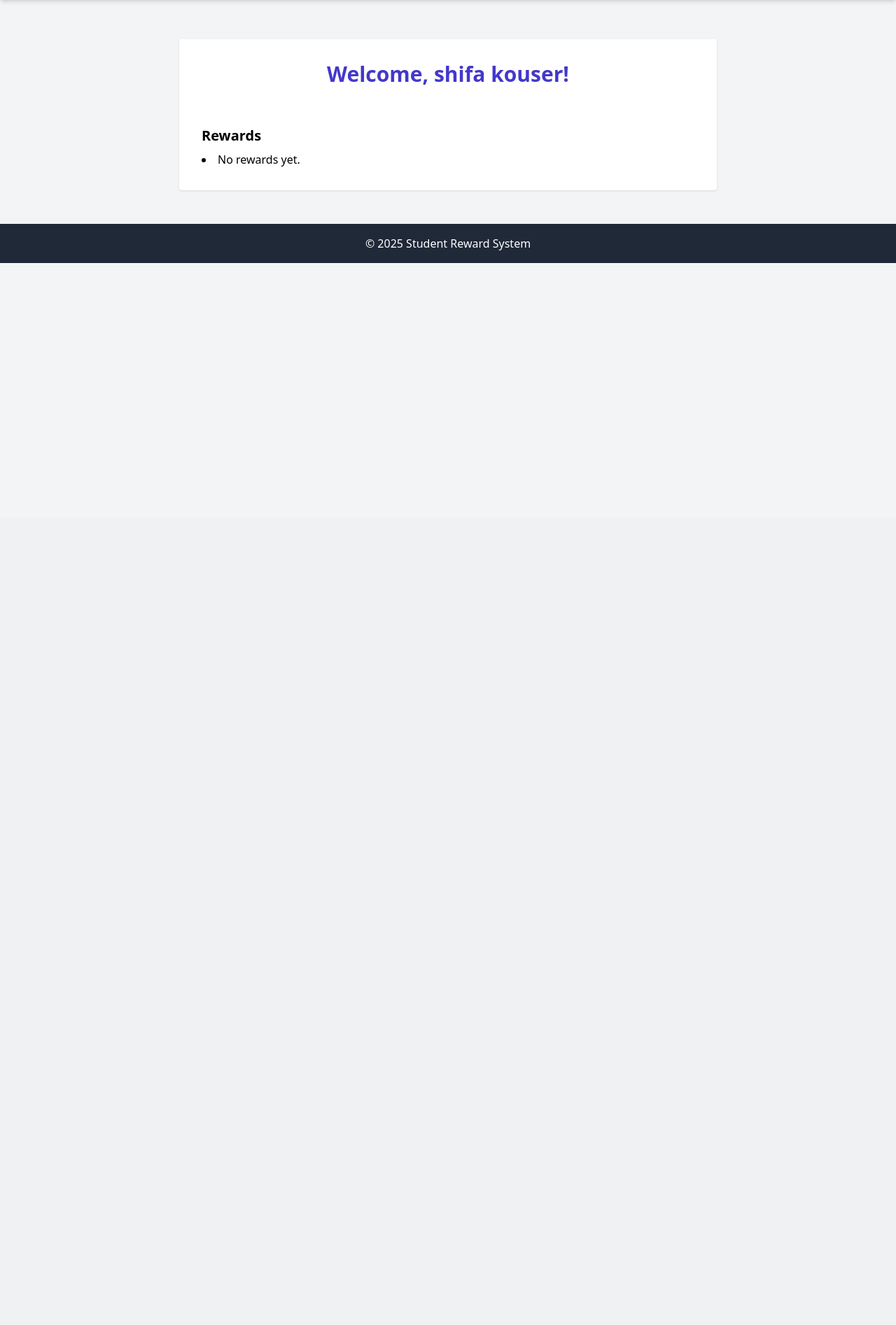
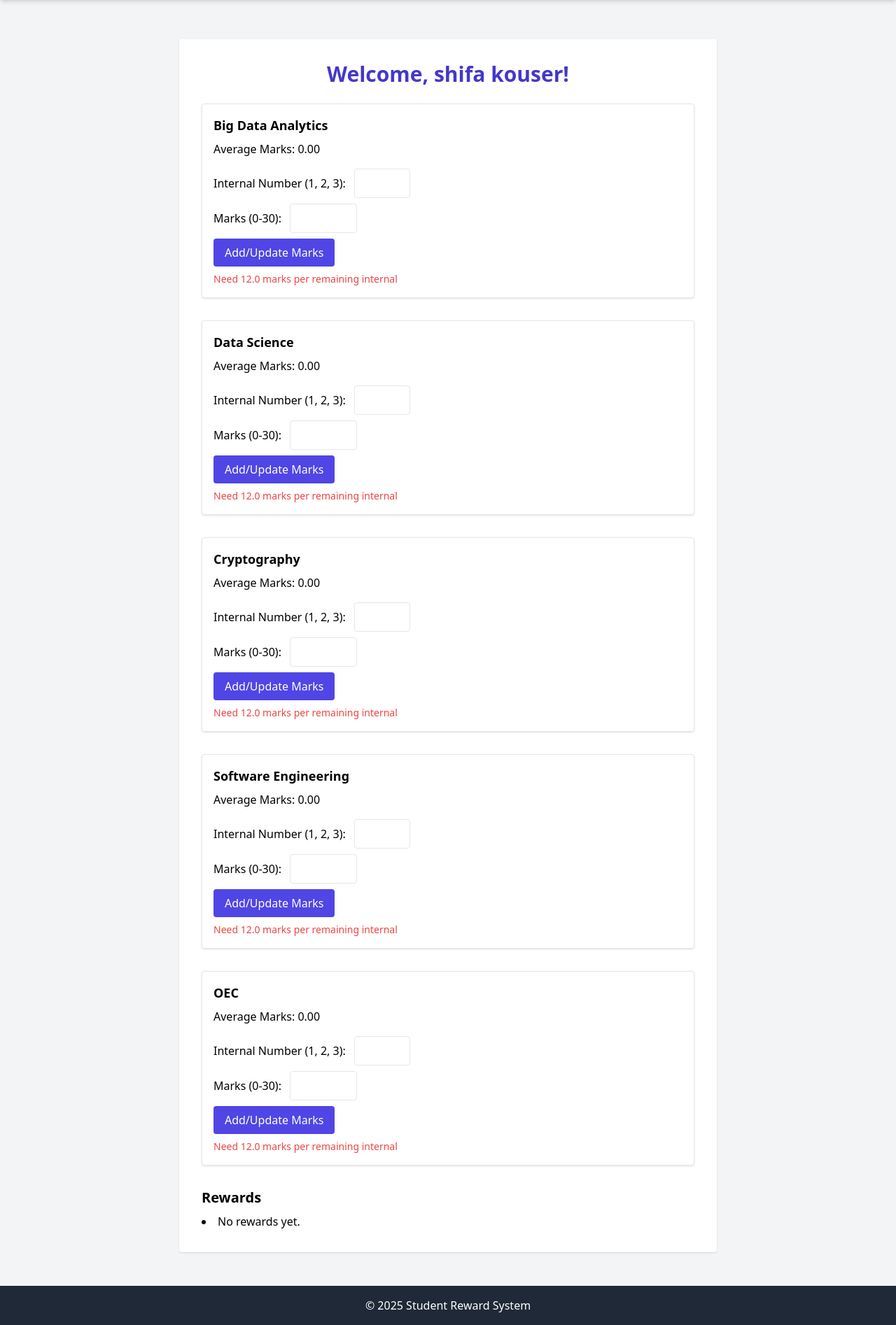
Before and after one commit to shifakouser8618/studentRewardSystem, a Flask app: page /student/dashboard in a window 1280 px wide. Shown: the part 60-1954 px from the top of the page at 70% size. Before the commit the page ends 436 px from the top, so only its background shows below. Run offline with Flask 3, Linux system fonts and the light colour scheme; a user stored in the database is signed in; some libraries are stand-ins or nearby versions.

Commit message:
Initial commit

```diff
--- a/backend/templates/student_dashboard.html
+++ b/backend/templates/student_dashboard.html
@@ -4,33 +4,58 @@
     <h2 class="text-3xl font-bold mb-6 text-indigo-700 text-center">
         Welcome, {{ student.name }}!
     </h2>
-    <form method="POST" class="space-y-6">
-        <div class="grid grid-cols-1 md:grid-cols-2 gap-6">
-            {% for subj in marks_data %}
-            <div class="p-4 border rounded shadow">
-                <h3 class="font-semibold mb-2">{{ subj.subject }}</h3>
-                <input type="number" name="cie_marks" min="0" max="30"
-                    value="{{ subj.cie_marks }}" required
-                    class="border p-2 w-full mb-2" placeholder="Enter marks (0-30)">
-                <input type="hidden" name="subject" value="{{ subj.subject }}">
-                {% if subj.message %}
-                <div class="text-red-500 text-sm mb-2">{{ subj.message }}</div>
-                {% endif %}
-                <button type="submit" class="bg-indigo-600 text-white px-4 py-2 rounded">
-                    Update Marks
-                </button>
+
+    {% for subj in subjects_data %}
+    <div class="mb-8 p-4 border rounded shadow">
+        <h3 class="font-semibold mb-2 text-lg">{{ subj.subject.name }}</h3>
+        <p>Average Marks: {{ "%.2f"|format(subj.avg_marks) }}</p>
+        {% if subj.focus_message %}
+        <div class="text-red-600 mb-2">{{ subj.focus_message }}</div>
+        {% endif %}
+        <ul class="mb-4">
+            {% for mark in subj.marks %}
+            <li>Internal {{ mark.internal_number }}: {{ mark.marks }}</li>
+            {% endfor %}
+        </ul>
+
+        <form method="POST" action="{{ url_for('add_marks') }}" class="space-y-2">
+            <input type="hidden" name="subject_id" value="{{ subj.subject.id }}">
+            <div>
+                <label for="internal_number_{{ subj.subject.id }}">Internal Number (1, 2, 3):</label>
+                <input type="number" name="internal_number" id="internal_number_{{ subj.subject.id }}" min="1" max="3" required class="border p-2 rounded w-20 ml-2">
             </div>
-            {% endfor %}
-        </div>
-    </form>
+            <div>
+                <label for="marks_{{ subj.subject.id }}">Marks (0-30):</label>
+                <input type="number" name="marks" id="marks_{{ subj.subject.id }}" min="0" max="30" step="0.01" required class="border p-2 rounded w-24 ml-2">
+            </div>
+            <button type="submit" class="bg-indigo-600 text-white px-4 py-2 rounded">
+                Add/Update Marks
+            </button>
+        </form>
+        {% if subj.message %}
+        <div class="text-red-500 text-sm mt-2">{{ subj.message }}</div>
+        {% endif %}
+    </div>
+    {% endfor %}
 
     <h3 class="text-xl font-semibold mt-8 mb-2">Rewards</h3>
     <ul class="list-disc list-inside">
-        {% for reward in rewards %}
-        <li>{{ reward }}</li>
+        {% set rewards_found = false %}
+        {% for subj in subjects_data %}
+            {% if subj.rewards|length > 0 %}
+                {% set rewards_found = true %}
+            {% endif %}
+        {% endfor %}
+
+        {% if not rewards_found %}
+            <li>No rewards yet.</li>
         {% else %}
-        <li>No rewards yet.</li>
-        {% endfor %}
+            {% for subj in subjects_data %}
+                {% for reward in subj.rewards %}
+                    <li>{{ reward.reward_type }} for {{ subj.subject.name }}</li>
+                {% endfor %}
+            {% endfor %}
+        {% endif %}
     </ul>
 </div>
 {% endblock %}
```
Also changed, not shown: backend/database.db.
